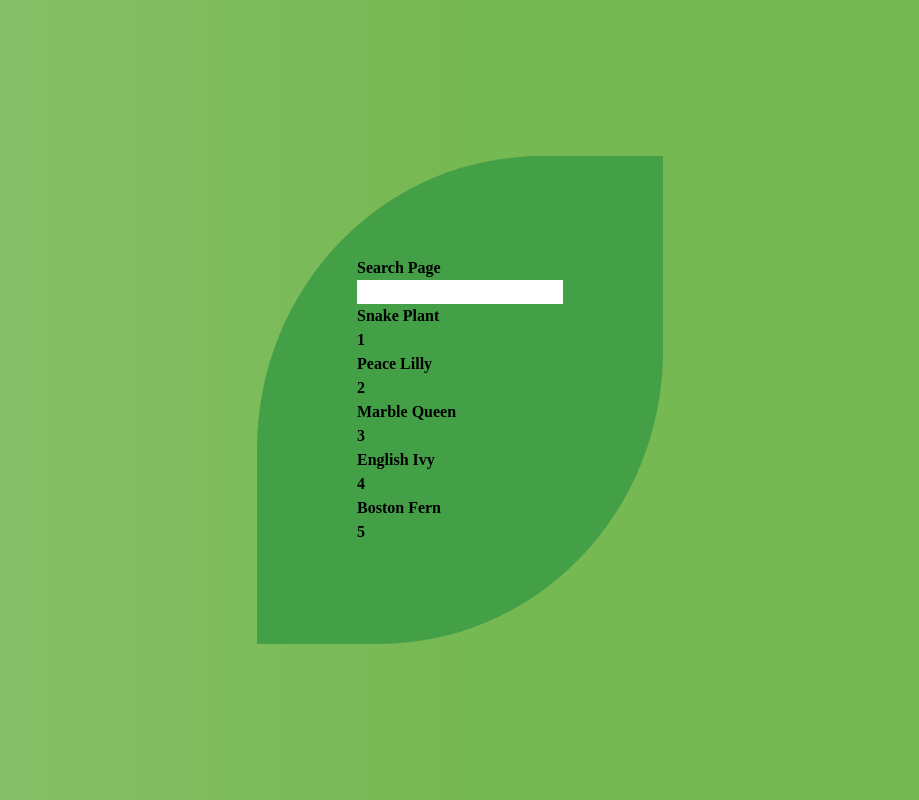
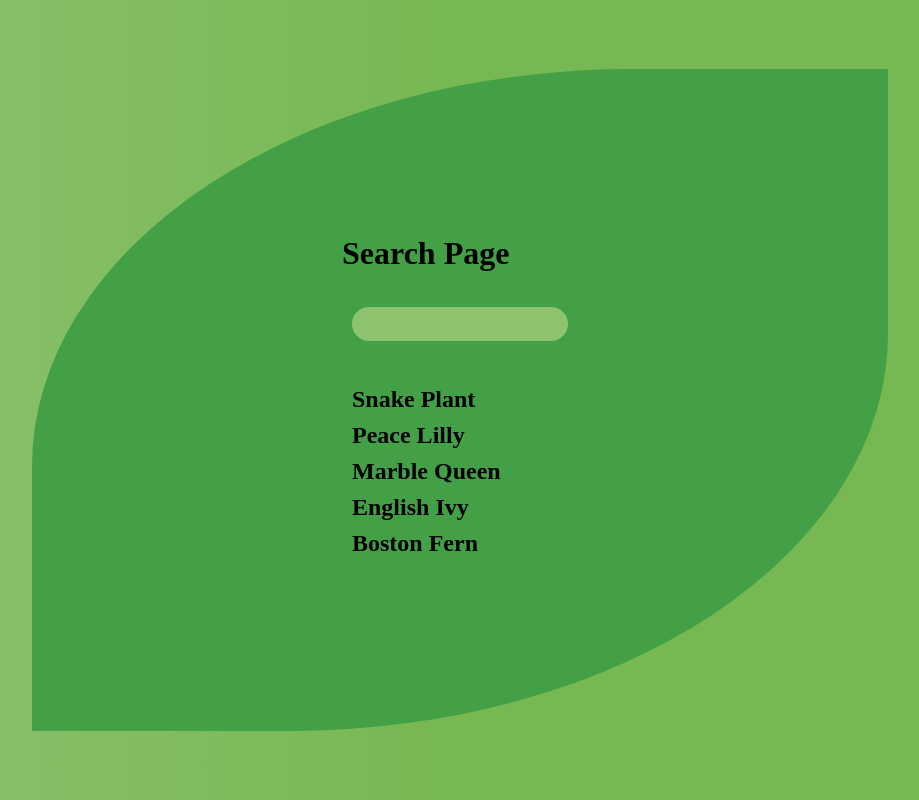
Before and after one commit to mizupp/plantastic-four, a React (Vite) app in the folder vite-project/: page /search in a window 1280 px wide. Shown: the whole page, without its empty margins (180-1099 px from the left). Built offline with nearby package versions, Linux system fonts and the light colour scheme; a web font is replaced by a local one.

Commit message:
Some more minor styling and changes

```diff
--- a/vite-project/src/components/Plant/Plant.jsx
+++ b/vite-project/src/components/Plant/Plant.jsx
@@ -6,8 +6,6 @@ const Plant = ({ plant }) => {
         <>
             <article>
                 <h2>{plant.name}</h2>
-                <p>{plant.mintemp}</p>
-                <p>{plant.id}</p>
             </article>
         </>
     )
--- a/vite-project/src/components/SearchBar/index.jsx
+++ b/vite-project/src/components/SearchBar/index.jsx
@@ -1,4 +1,5 @@
 import React from 'react'
+import './styles.css'
 
 const SearchBar = ({plants, setSearchResults }) => {
 const handleSubmit = (e) => e.preventDefault()
@@ -25,7 +26,7 @@ const filterWord = (word) => {
 
 
   return (
-    <>
+    <div className='search-bar-comp'>
         <form className='search' onSubmit={handleSubmit}>
         <input className='search-input'
         type="text"
@@ -34,7 +35,7 @@ const filterWord = (word) => {
         onChange={handleSearchChange} />
         <button className='search-btn' />
         </form>
-    </>
+    </div>
   )
 }
 
--- /dev/null
+++ b/vite-project/src/components/SearchBar/styles.css
@@ -0,0 +1,8 @@
+/* Search bar component styling */
+
+.search-bar-comp input {
+    background-color: rgba(141,194,111,1);
+    padding: 5px;
+    border-radius: 20px;
+    border: none;
+}
--- a/vite-project/src/pages/NotFound/index.jsx
+++ b/vite-project/src/pages/NotFound/index.jsx
@@ -9,19 +9,8 @@ const NotFound = () => {
     <div className='errorpage'>
       <h1>404</h1>
       <h2> Page not found</h2>
-      <div class="wrap">
-      {/* <div class="base">
-          <div class="flowerpot"></div>
-          <div class="blade blade-center"></div>
-          <div class="blade blade-left-s"></div>
-          <div class="blade blade-right-s"></div>
-          <div class="blade blade-left-l"></div>
-          <div class="blade blade-right-l"></div>
-        </div> */}
         <Grass />
-
       </div>
-    </div>
   )
 }
 
--- a/vite-project/src/pages/NotFound/styles.css
+++ b/vite-project/src/pages/NotFound/styles.css
@@ -6,7 +6,8 @@
 .errorpage {
     text-align: center;
     font-family: 'Fredericka the Great', cursive;
-    margin-top: 250px;
+    margin-top: -550px;
+    overflow: hidden;
 }
 
 .errorpage h1 {
@@ -17,37 +18,7 @@
     font-size: 5rem;
 }
 
-.errorpage .wrap {
-    display: flex;
-    align-items: center;
-    justify-content: center;
-    height: 100vh;
-    margin-top: -300px;
-  }
-
-  .errorpage .base {
-    position: relative;
-    display: block;
-    width: 110px;
-  }
-  .errorpage .flowerpot {
-    position: relative;
-    width: 100%;
-    height: 70px;
-    overflow: hidden;
-    background-image: linear-gradient(50deg, white 20px, white 21px, transparent 20px), linear-gradient(310deg, white 20px, #d1bb94 21px, #d1bb94 100%);
-  }
-  .errorpage .flowerpot:after {
-    content: " ";
-    position: absolute;
-    display: block;
-    left: 30px;
-    top: -5px;
-    width: 60px;
-    height: 90px;
-    background: linear-gradient(285deg, #d1bb94 20px, #d6c8a5 21px, #d6c8a5 100%);
-    transform: rotate(50deg);
-  }
+  /* GRASS */
   .errorpage .blade {
     position: absolute;
     bottom: 40px;
--- a/vite-project/src/pages/Search/index.jsx
+++ b/vite-project/src/pages/Search/index.jsx
@@ -94,8 +94,12 @@ console.log(plants)
     return (
         <div className="search-page">
             <h1>Search Page</h1>
-            <SearchBar plants={plants} setSearchResults= {setSearchResults} />
-            <ListPlants searchResults={searchResults} />
+            <div className="search-bar">
+                <SearchBar plants={plants} setSearchResults= {setSearchResults} />
+            </div>
+            <div className="search-list">
+                <ListPlants searchResults={searchResults} />
+            </div>
         </div>
     )
 }
--- a/vite-project/src/pages/Search/styles.css
+++ b/vite-project/src/pages/Search/styles.css
@@ -4,9 +4,26 @@
     background-color: #43A047;
     font-family: 'Fredericka the Great', cursive;
     font-weight: 700;
-    padding: 100px;
+    padding: 150px;
+    padding-left: 300px;
+    padding-right: 300px;
     border-top-left-radius:70% 60%;
     border-bottom-right-radius:70% 60%;
     -moz-border-top-left-radius:70% 50%;
     -moz-border-bottom-right-radius:70% 50%;
 }
+
+.search-page h1 {
+    padding: 10px;
+    font-size: 2rem;
+}
+
+.search-page .search-bar {
+    padding: 20px;
+    /* Styling of the bar is in the bar component */
+}
+
+.search-page .search-list {
+    padding: 20px;
+    font-size: 1.5rem;
+}
```
